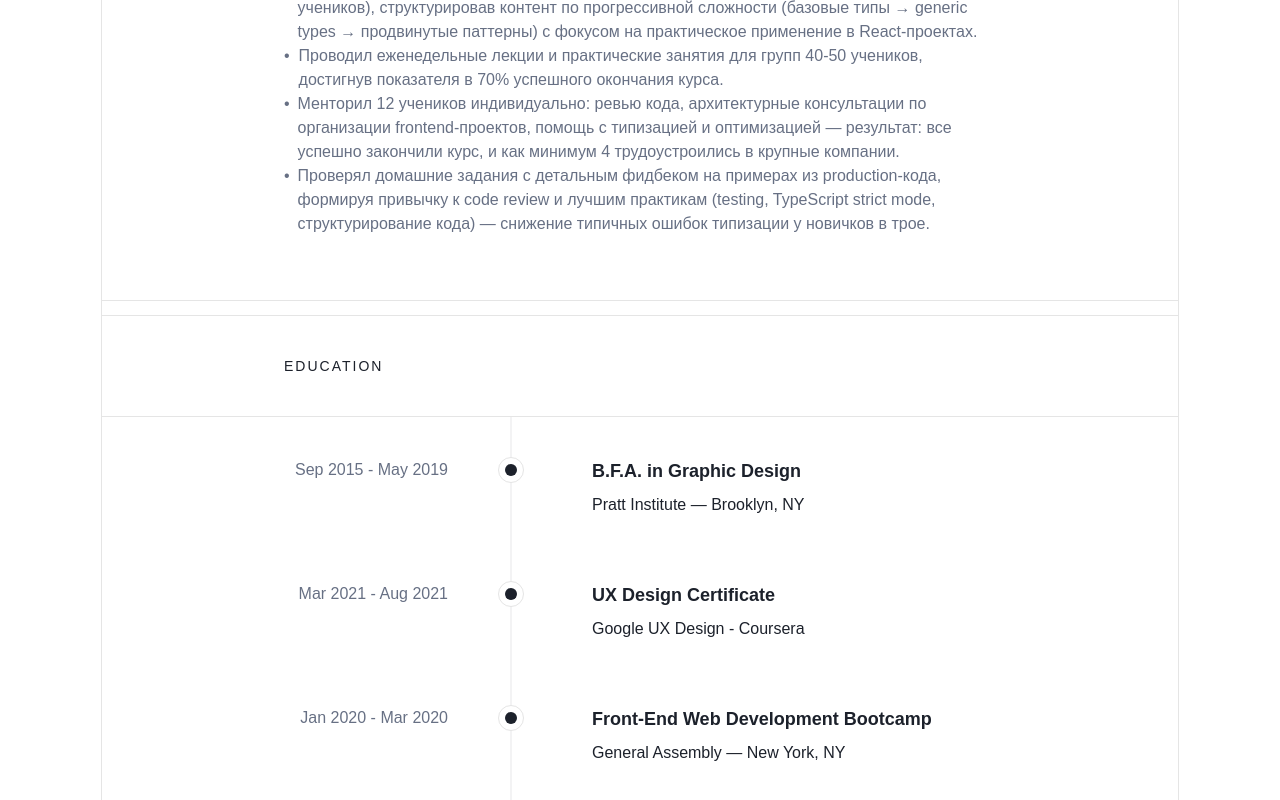
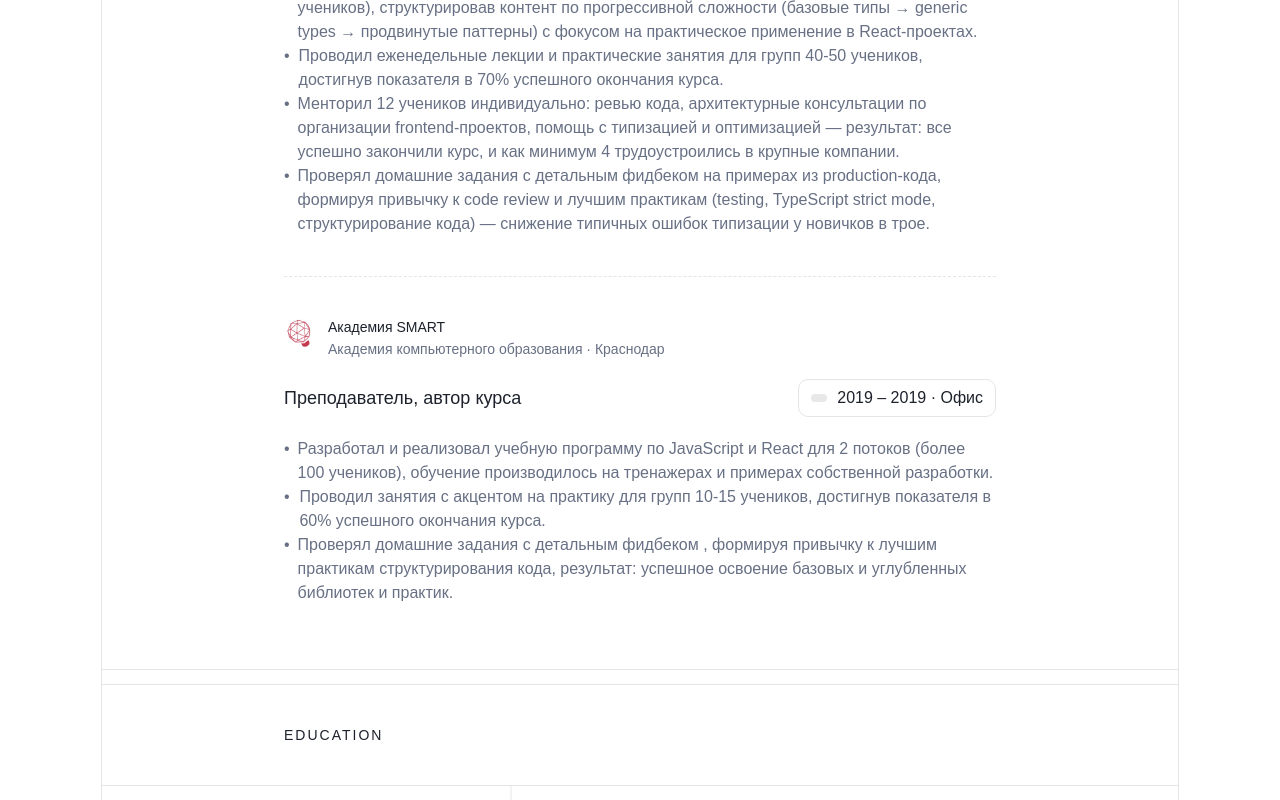
Before and after one commit to arswarog/resume, a React (Vite) app: page / in a window 1280 px wide. Shown: the part 3468-4268 px from the top of the page. Built offline with nearby package versions, Linux system fonts and the light colour scheme.

Commit message:
feat: add Академия SMART experience entry

```diff
--- a/src/components/home/experience/index.tsx
+++ b/src/components/home/experience/index.tsx
@@ -134,6 +134,34 @@ export function ExperienceBlock() {
                     трое.
                 </ExperienceItem>
             </Experience>
+            <Experience
+                role="Преподаватель, автор курса"
+                company={
+                    <CompanyInfo
+                        icon="/images/companies/itsmart.jpg"
+                        name="Академия SMART"
+                        description="Академия компьютерного образования"
+                        location="Краснодар"
+                    />
+                }
+                location="Офис"
+                time="2019 – 2019"
+            >
+                <ExperienceItem>
+                    Разработал и реализовал учебную программу по JavaScript и React для 2 потоков
+                    (более 100 учеников), обучение производилось на тренажерах и примерах
+                    собственной разработки.
+                </ExperienceItem>
+                <ExperienceItem>
+                    Проводил занятия с акцентом на практику для групп 10-15 учеников, достигнув
+                    показателя в 60% успешного окончания курса.
+                </ExperienceItem>
+                <ExperienceItem>
+                    Проверял домашние задания с детальным фидбеком , формируя привычку к лучшим
+                    практикам структурирования кода, результат: успешное освоение базовых и
+                    углубленных библиотек и практик.
+                </ExperienceItem>
+            </Experience>
         </ExperienceContainer>
     );
 }
```
Also changed, not shown: public/images/companies/itsmart.jpg (added).
